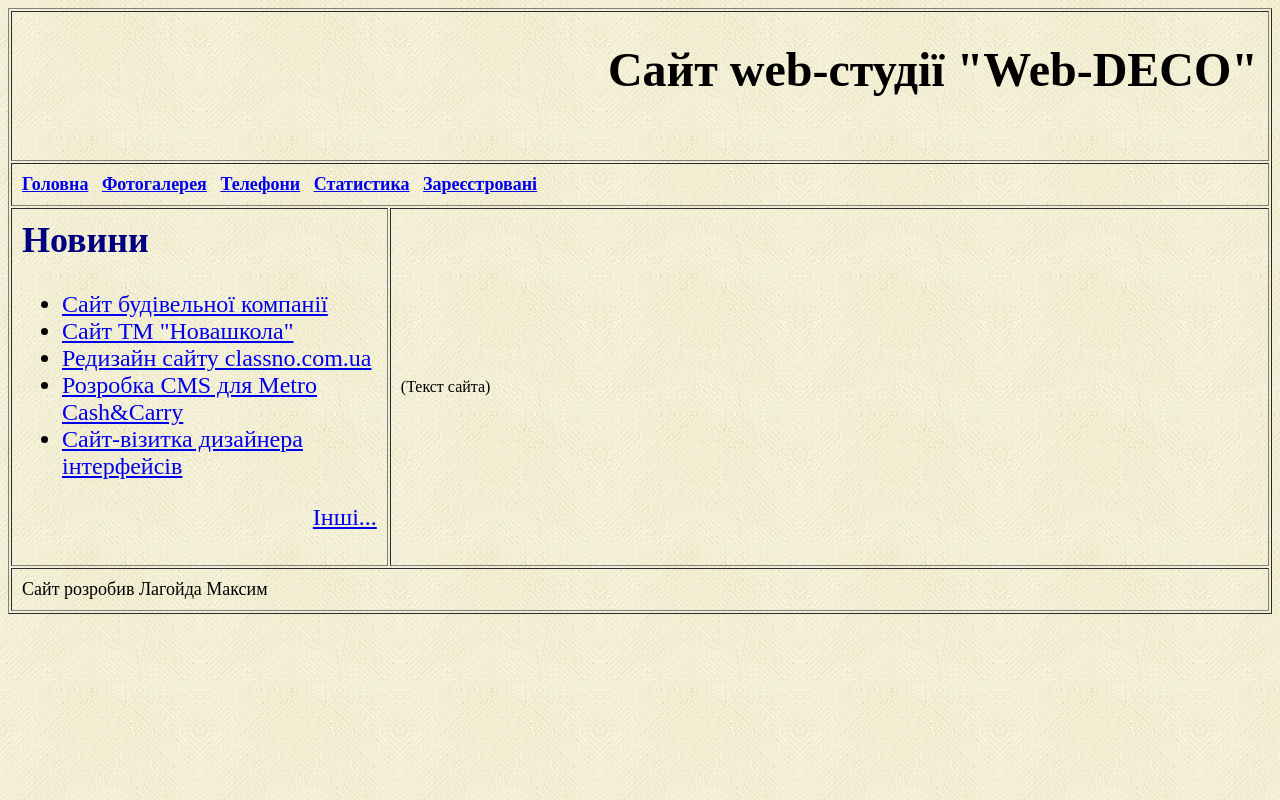
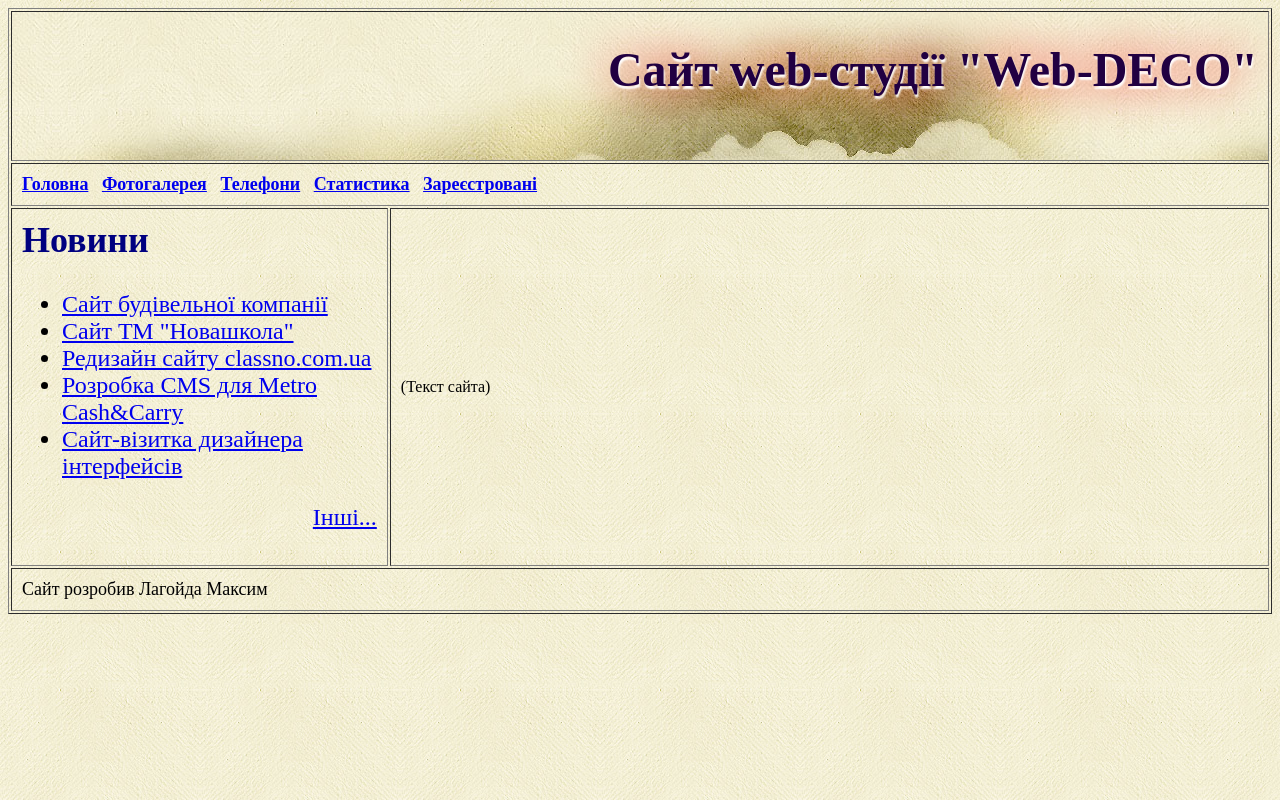
Before and after one commit to Rinkame0/Rinkame0.github.io, a plain HTML site: page index.html in a window 1280 px wide. Drawn offline with Linux system fonts and the light colour scheme.

Commit message:
10 - Добавив фон заголовка

```diff
--- a/index.html
+++ b/index.html
@@ -13,8 +13,8 @@
   <body background="images/bg.jpg">
     <table border="1" align="center" cellpadding="10">
       <tr>
-        <td colspan="2" height="150" align="right">
-          <font size="5"><h1>Сайт web-студії "Web-DECO"</h1></font>
+        <td background="images/bg-3.jpg" colspan="2" height="150" align="right" hspace="5">
+          <font size="5" color="Maroon"><h1 class="shadowtext">Сайт web-студії "Web-DECO"</h1></font>
         </td>
       </tr>
       <tr>
```
